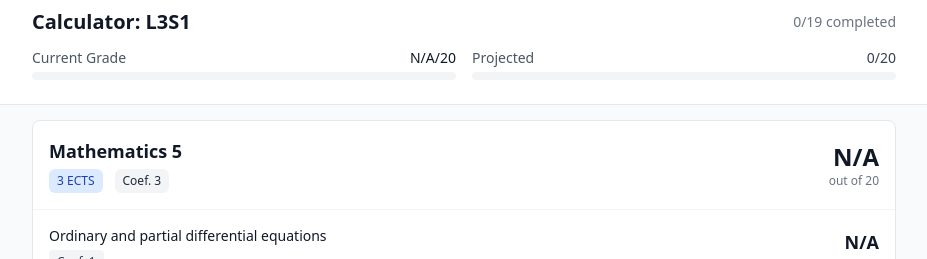
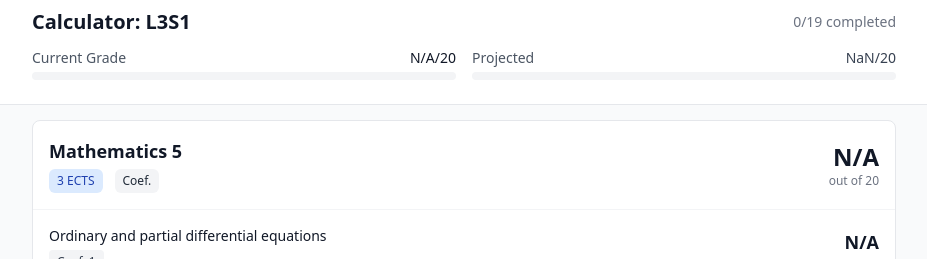
Before and after one commit to samircumsudzade/ufaz-grade-calculator-l3, a React (Vite) app: page / in a window 1280 px wide. Shown: the top 259 px of the page, without its empty margins (176-1103 px from the left). Built offline with nearby package versions, Linux system fonts and the light colour scheme.

Commit message:
Updated syllabusData.ts

```diff
--- a/src/data/syllabusData.ts
+++ b/src/data/syllabusData.ts
@@ -4,7 +4,6 @@ export const syllabusData: SyllabusData = [
   {
     "UE": "Mathematics 5",
     "ects": 3,
-    "coef": 3,
     "ecs": [
       {
         "name": "Ordinary and partial differential equations",
@@ -20,7 +19,6 @@ export const syllabusData: SyllabusData = [
   {
     "UE": "Physical Chemistry 5",
     "ects": 10,
-    "coef": 11,
     "ecs": [
       {
         "name": "Polymers and formulation",
@@ -55,7 +53,6 @@ export const syllabusData: SyllabusData = [
   {
     "UE": "Chemical engineering 5",
     "ects": 11,
-    "coef": 9,
     "ecs": [
       {
         "name": "Systems dynamics and regulation",
@@ -98,7 +95,6 @@ export const syllabusData: SyllabusData = [
   {
     "UE": "Language 5",
     "ects": 3,
-    "coef": 3,
     "ecs": [
       {
         "name": "English or French",
@@ -114,7 +110,6 @@ export const syllabusData: SyllabusData = [
   {
     "UE": "Professional preparation 2",
     "ects": 3,
-    "coef": 3,
     "ecs": [
       {
         "name": "Scientific writing",
```
